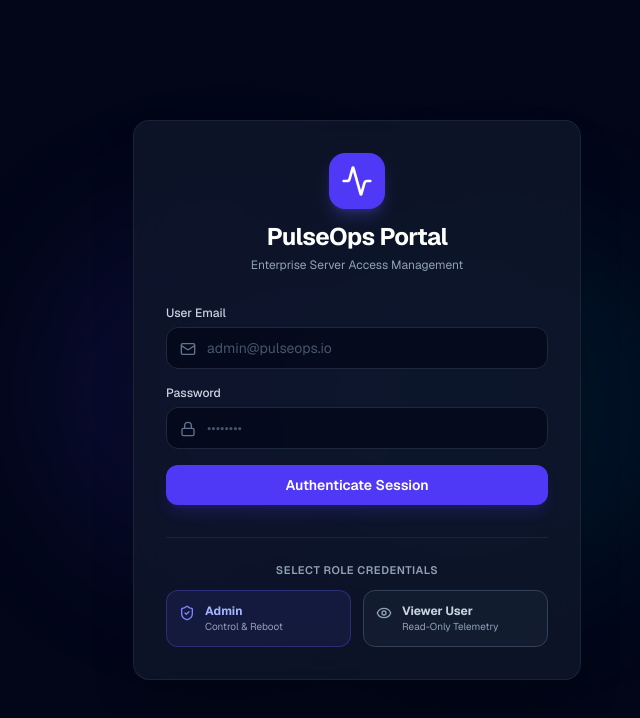
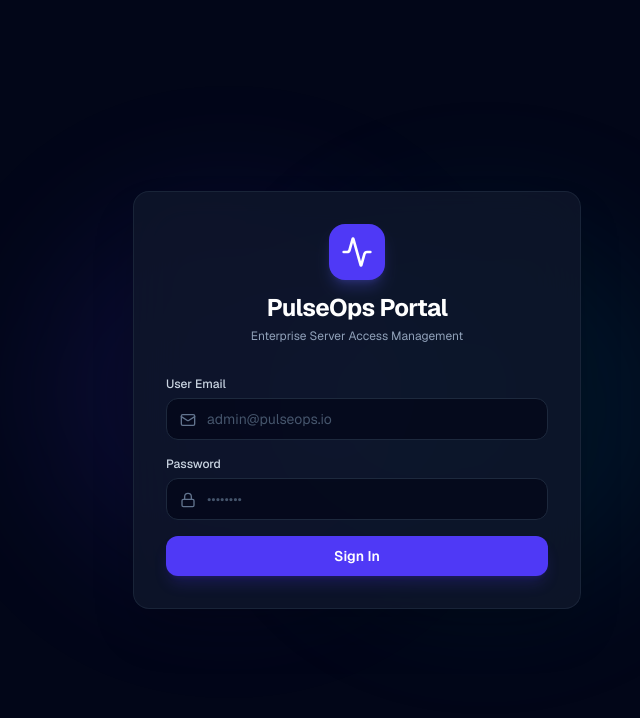
Before and after one commit to Sword360/x19-pulse, a Next.js app in the folder dashboard/: page /login in a window 1280 px wide. Shown: the top 718 px of the page, without its empty margins (283-923 px from the left). Built offline with nearby package versions, Linux system fonts and the light colour scheme.

Commit message:
fix: remove demo quick-login buttons from login page for clean authentication

```diff
--- a/dashboard/src/app/login/page.tsx
+++ b/dashboard/src/app/login/page.tsx
@@ -2,7 +2,7 @@
 
 import React, { useState } from "react";
 import { useRouter } from "next/navigation";
-import { ShieldCheck, Lock, Mail, Activity, Eye, KeyRound, Server, AlertCircle } from "lucide-react";
+import { Lock, Mail, Activity, AlertCircle } from "lucide-react";
 
 export default function LoginPage() {
   const router = useRouter();
@@ -122,39 +122,9 @@ export default function LoginPage() {
             disabled={loading}
             className="w-full mt-3 bg-indigo-600 hover:bg-indigo-500 text-white font-semibold py-2.5 rounded-xl transition text-sm flex items-center justify-center space-x-2 shadow-lg shadow-indigo-600/20"
           >
-            <span>{loading ? "Authenticating..." : "Authenticate Session"}</span>
+            <span>{loading ? "Authenticating..." : "Sign In"}</span>
           </button>
         </form>
-
-        {/* Preset Enterprise Roles */}
-        <div className="mt-8 pt-6 border-t border-slate-800/80">
-          <p className="text-[11px] font-semibold text-slate-400 uppercase tracking-wider mb-3 text-center">
-            Select Role Credentials
-          </p>
-          <div className="grid grid-cols-2 gap-3">
-            <button
-              onClick={() => setPresetUser("ADMIN")}
-              className="p-3 rounded-xl border border-indigo-500/30 bg-indigo-500/10 hover:bg-indigo-500/20 transition text-left flex items-start space-x-2.5"
-            >
-              <ShieldCheck className="w-4 h-4 text-indigo-400 mt-0.5 shrink-0" />
-              <div>
-                <span className="block text-xs font-bold text-indigo-300">Admin</span>
-                <span className="block text-[10px] text-slate-400">Control & Reboot</span>
-              </div>
-            </button>
-
-            <button
-              onClick={() => setPresetUser("VIEWER")}
-              className="p-3 rounded-xl border border-slate-700 bg-slate-800/40 hover:bg-slate-800/70 transition text-left flex items-start space-x-2.5"
-            >
-              <Eye className="w-4 h-4 text-slate-400 mt-0.5 shrink-0" />
-              <div>
-                <span className="block text-xs font-bold text-slate-300">Viewer User</span>
-                <span className="block text-[10px] text-slate-400">Read-Only Telemetry</span>
-              </div>
-            </button>
-          </div>
-        </div>
       </div>
     </div>
   );
```
